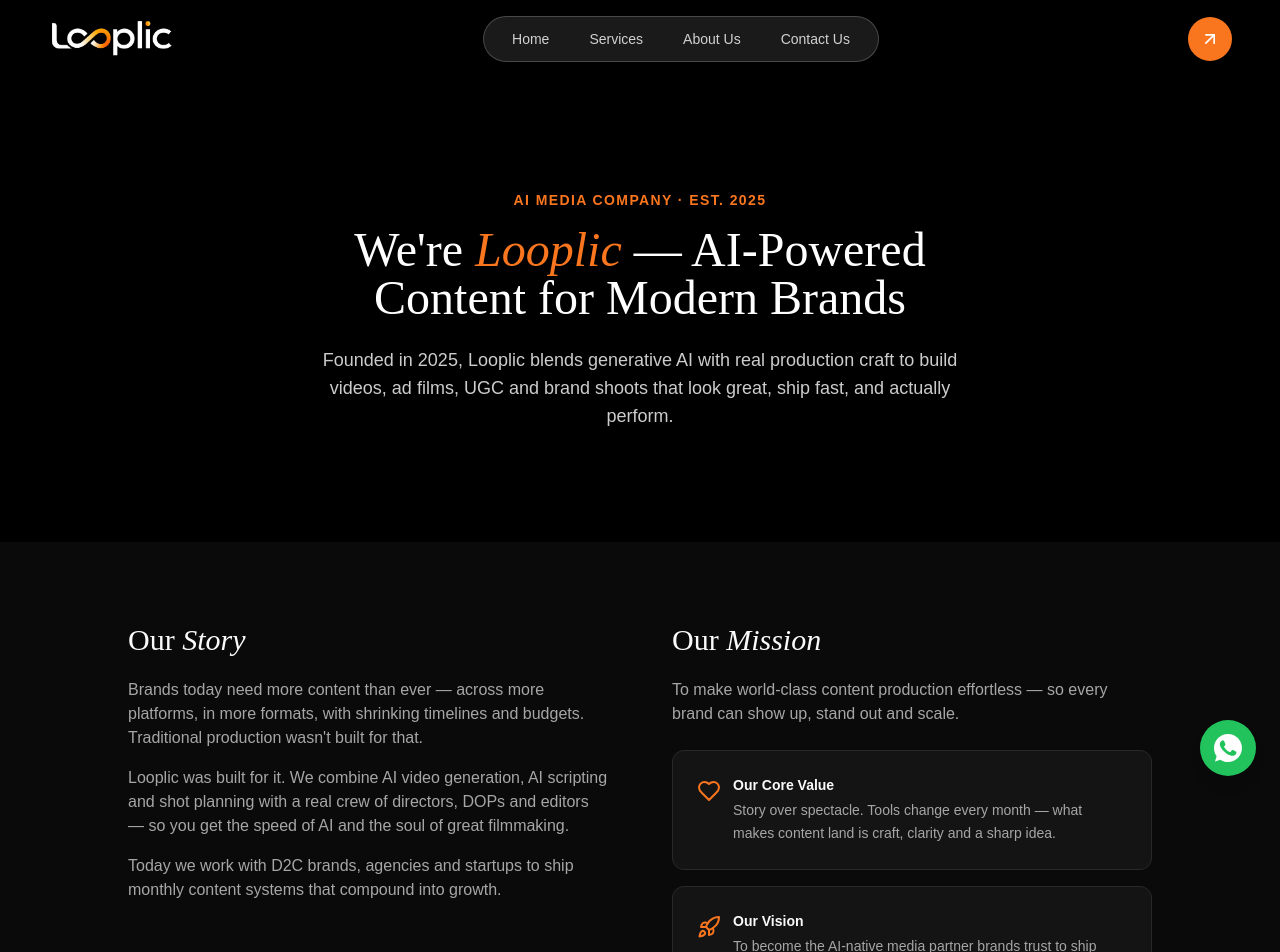
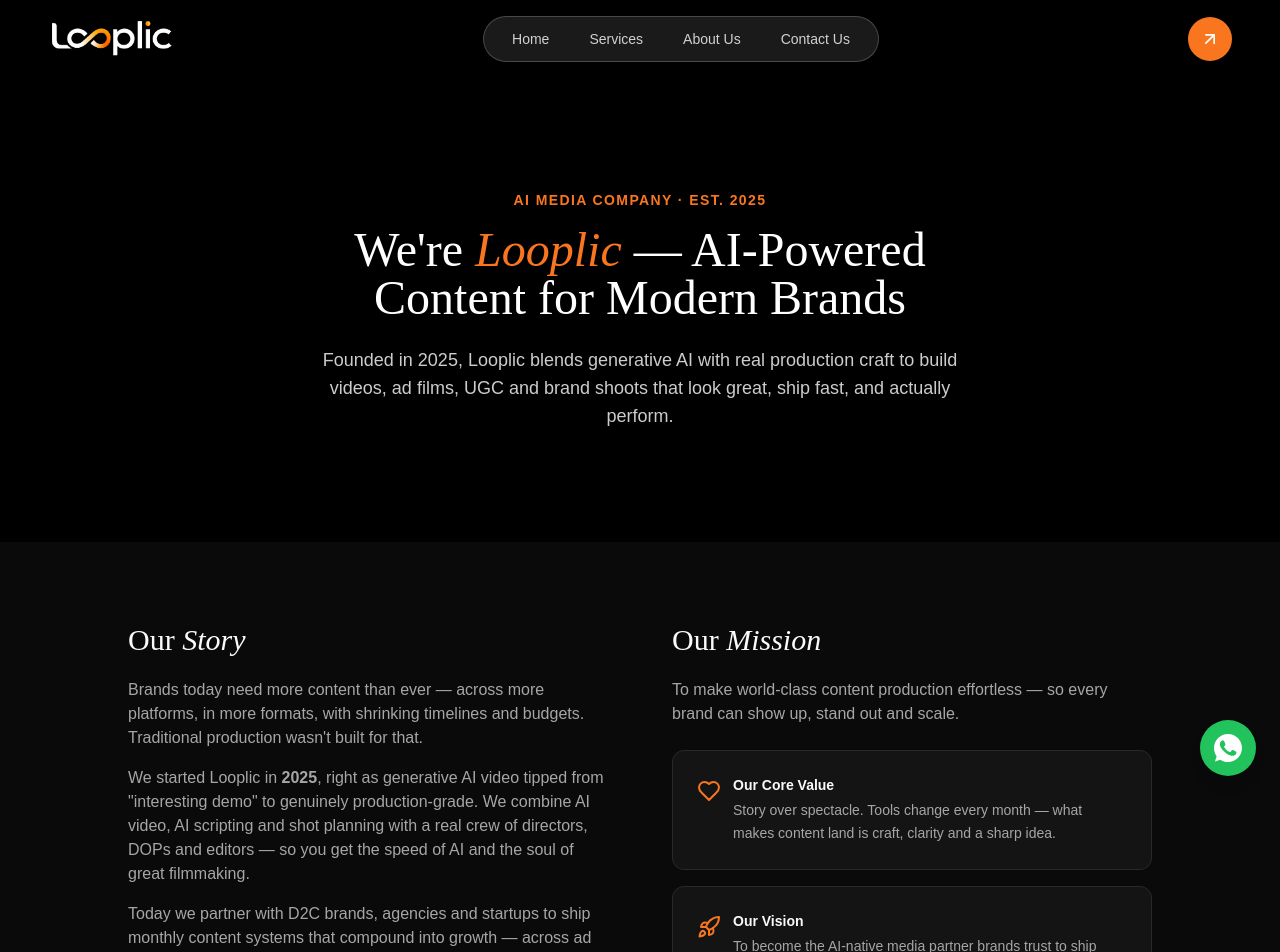
Before and after one commit to revenuxe/looplic-media-js, a React (Vite) app: page /about in a window 1280 px wide. Shown: the top 952 px of the page. Built offline with nearby package versions, Linux system fonts and the light colour scheme.

Commit message:
Changes
Co-authored-by: revenuxe <255688540+revenuxe@users.noreply.github.com>

```diff
--- a/src/pages/AboutUs.tsx
+++ b/src/pages/AboutUs.tsx
@@ -90,10 +90,10 @@ const AboutUs = () => {
                 Brands today need more content than ever — across more platforms, in more formats, with shrinking timelines and budgets. Traditional production wasn't built for that.
               </p>
               <p className="text-muted-foreground text-sm sm:text-base leading-relaxed mb-4">
-                Looplic was built for it. We combine AI video generation, AI scripting and shot planning with a real crew of directors, DOPs and editors — so you get the speed of AI and the soul of great filmmaking.
+                We started Looplic in <strong>2025</strong>, right as generative AI video tipped from "interesting demo" to genuinely production-grade. We combine AI video, AI scripting and shot planning with a real crew of directors, DOPs and editors — so you get the speed of AI and the soul of great filmmaking.
               </p>
               <p className="text-muted-foreground text-sm sm:text-base leading-relaxed">
-                Today we work with D2C brands, agencies and startups to ship monthly content systems that compound into growth.
+                Today we partner with D2C brands, agencies and startups to ship monthly content systems that compound into growth — across ad films, UGC, product shoots and AI video.
               </p>
             </div>
             <div>
```
